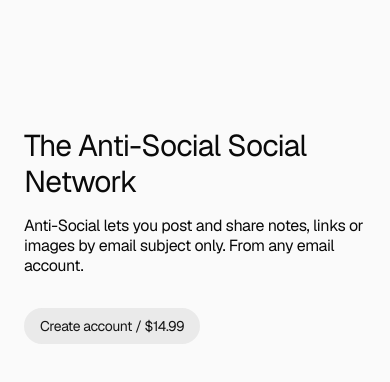
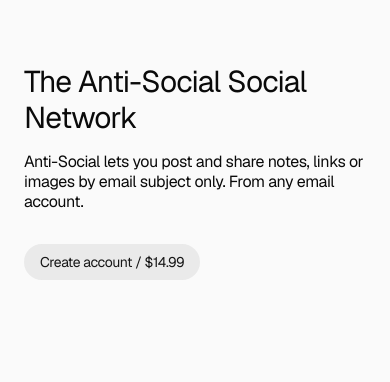
Before and after one commit to sudipbuilds/mailsocial, a Next.js app: page / in a window 390 px wide. Shown: the top 382 px of the page. Built offline with nearby package versions, Linux system fonts and the light colour scheme.

Commit message:
feat: integrate PageWrapper component for consistent layout across pages

```diff
--- a/src/app/[slug]/page.tsx
+++ b/src/app/[slug]/page.tsx
@@ -3,6 +3,7 @@ import { headers } from 'next/headers';
 import { notFound } from 'next/navigation';
 import { dehydrate, HydrationBoundary, QueryClient } from '@tanstack/react-query';
 
+import { PageWrapper } from '@/components/page-wrapper';
 import { PostsList } from './components/posts-list';
 import { UserMenu } from './components/user-menu';
 
@@ -54,8 +55,9 @@ export default async function UserProfilePage({ params }: { params: Promise<{ sl
 
   return (
     <HydrationBoundary state={dehydrate(queryClient)}>
-      <main className="min-h-dvh bg-neutral-50">
-        <section className="space-y-16 px-6 py-32 md:py-36 xl:py-40 max-w-md mx-auto *:leading-tight *:tracking-tight">
+      <PageWrapper
+        outsideContent={isOwnProfile && <UserMenu name={user.name} username={user.username} />}
+      >
         <header className="space-y-4 *:leading-tight">
           <h1 className="text-lg">{user.name}</h1>
           <div className="space-y-1">
@@ -78,9 +80,7 @@ export default async function UserProfilePage({ params }: { params: Promise<{ sl
         ) : (
           <PostsList username={user.username} />
         )}
-        </section>
-        {isOwnProfile && <UserMenu name={user.name} username={user.username} />}
-      </main>
+      </PageWrapper>
     </HydrationBoundary>
   );
 }
--- a/src/app/order/status/page.tsx
+++ b/src/app/order/status/page.tsx
@@ -1,5 +1,6 @@
 import { notFound } from 'next/navigation';
 
+import { PageWrapper } from '@/components/page-wrapper';
 import { OrderStatus } from './components/order-status';
 
 export default async function OrderStatusPage({
@@ -13,10 +14,8 @@ export default async function OrderStatusPage({
   }
 
   return (
-    <main className="min-h-dvh bg-neutral-50">
-      <section className="px-6 py-32 md:py-36 xl:py-40 max-w-md mx-auto *:leading-tight *:tracking-tight">
-        <OrderStatus status={status} email={email} payment_id={payment_id} />
-      </section>
-    </main>
+    <PageWrapper>
+      <OrderStatus status={status} email={email} payment_id={payment_id} />
+    </PageWrapper>
   );
 }
--- a/src/app/page.tsx
+++ b/src/app/page.tsx
@@ -1,9 +1,10 @@
 import Link from 'next/link';
+
+import { PageWrapper } from '@/components/page-wrapper';
 
 export default function Home() {
   return (
-    <main className="min-h-dvh bg-neutral-50">
-      <section className="px-6 py-32 md:py-36 xl:py-40 max-w-md mx-auto *:leading-tight *:tracking-tight">
+    <PageWrapper>
       <div className="space-y-8">
         <div className="space-y-4 *:tracking-tight">
           <h1 className="text-3xl">The Anti-Social Social Network</h1>
@@ -19,7 +20,6 @@ export default function Home() {
           Create account / $14.99
         </Link>
       </div>
-      </section>
-    </main>
+    </PageWrapper>
   );
 }
--- a/src/app/settings/page.tsx
+++ b/src/app/settings/page.tsx
@@ -1,6 +1,7 @@
 import { redirect } from 'next/navigation';
 
 import { currentUser } from '@/lib/current-user';
+import { PageWrapper } from '@/components/page-wrapper';
 import { UserMenu } from '@/app/[slug]/components/user-menu';
 import { SettingsForm } from './components/settings-form';
 
@@ -11,8 +12,10 @@ export default async function SettingsPage() {
   }
 
   return (
-    <main className="min-h-dvh bg-neutral-50">
-      <section className="space-y-12 px-6 py-32 md:py-36 xl:py-40 max-w-md mx-auto *:leading-tight *:tracking-tight">
+    <PageWrapper
+      spacing="md"
+      outsideContent={<UserMenu name={session.user.name} username={session.user.username} />}
+    >
       <div className="space-y-8">
         <h1 className="text-lg">Settings</h1>
         <SettingsForm
@@ -25,8 +28,6 @@ export default async function SettingsPage() {
           }}
         />
       </div>
-      </section>
-      <UserMenu name={session.user.name} username={session.user.username} />
-    </main>
+    </PageWrapper>
   );
 }
--- a/src/app/signin/components/signin-form.tsx
+++ b/src/app/signin/components/signin-form.tsx
@@ -105,7 +105,7 @@ export const SignInForm = ({ email }: { email?: string }) => {
     switch (step) {
       case 'email':
         return (
-          <div className="space-y-6">
+          <div className="space-y-8">
             <p>Enter your email address to sign in.</p>
             <form className="space-y-6" onSubmit={emailForm.handleSubmit(handleEmailSubmit)}>
               {(emailFormErrors || sendError) && (
@@ -132,7 +132,7 @@ export const SignInForm = ({ email }: { email?: string }) => {
         );
       case 'otp':
         return (
-          <div className="space-y-6">
+          <div className="space-y-8">
             <p>Enter the 6-digit code sent to {maskEmail(currentEmail)}</p>
             <form className="space-y-6" onSubmit={otpForm.handleSubmit(handleOtpSubmit)}>
               {(otpFormErrors || sendError) && (
--- a/src/app/signin/page.tsx
+++ b/src/app/signin/page.tsx
@@ -1,6 +1,7 @@
 import { redirect } from 'next/navigation';
 
 import { currentUser } from '@/lib/current-user';
+import { PageWrapper } from '@/components/page-wrapper';
 import { SignInForm } from './components/signin-form';
 
 export default async function LoginPage({
@@ -16,10 +17,8 @@ export default async function LoginPage({
   }
 
   return (
-    <main className="min-h-dvh bg-neutral-50">
-      <section className="px-6 py-32 md:py-36 xl:py-40 max-w-md mx-auto *:leading-tight *:tracking-tight">
-        <SignInForm email={email} />
-      </section>
-    </main>
+    <PageWrapper>
+      <SignInForm email={email} />
+    </PageWrapper>
   );
 }
--- a/src/app/signup/components/username-form.tsx
+++ b/src/app/signup/components/username-form.tsx
@@ -66,7 +66,7 @@ export const UsernameForm = () => {
     switch (step) {
       case 'username':
         return (
-          <div className="space-y-6">
+          <div className="space-y-8">
             <p>Create your username. Use only letters and numbers, then hit Enter to submit.</p>
             <form className="space-y-6" onSubmit={form.handleSubmit(handleSubmit)}>
               {usernameFormErrors && (
@@ -102,7 +102,7 @@ export const UsernameForm = () => {
         );
       case 'available':
         return (
-          <div className="space-y-8">
+          <div className="space-y-12">
             <div className="space-y-6">
               <p>Your username is available:</p>
               <p>{form.getValues('username')}</p>
--- a/src/app/signup/page.tsx
+++ b/src/app/signup/page.tsx
@@ -1,6 +1,7 @@
 import { redirect } from 'next/navigation';
 
 import { currentUser } from '@/lib/current-user';
+import { PageWrapper } from '@/components/page-wrapper';
 import { UsernameForm } from './components/username-form';
 
 export default async function Page() {
@@ -10,10 +11,8 @@ export default async function Page() {
   }
 
   return (
-    <main className="min-h-dvh bg-neutral-50">
-      <section className="px-6 py-32 md:py-36 xl:py-40 max-w-md mx-auto *:leading-tight *:tracking-tight">
-        <UsernameForm />
-      </section>
-    </main>
+    <PageWrapper>
+      <UsernameForm />
+    </PageWrapper>
   );
 }
--- /dev/null
+++ b/src/components/page-wrapper.tsx
@@ -0,0 +1,25 @@
+import { cn } from '@/lib/utils';
+
+interface PageWrapperProps {
+  children: React.ReactNode;
+  spacing?: 'none' | 'sm' | 'md' | 'lg';
+  outsideContent?: React.ReactNode;
+}
+
+export function PageWrapper({ children, spacing = 'lg', outsideContent }: PageWrapperProps) {
+  return (
+    <main className="min-h-dvh bg-neutral-50">
+      <section
+        className={cn(
+          'px-6 py-16 sm:py-24 md:py-36 xl:py-40 max-w-md mx-auto *:leading-tight *:tracking-tight',
+          spacing === 'sm' && 'space-y-8',
+          spacing === 'md' && 'space-y-12',
+          spacing === 'lg' && 'space-y-16'
+        )}
+      >
+        {children}
+      </section>
+      {outsideContent}
+    </main>
+  );
+}
```
Lines whose indentation alone changed are shown as unchanged.
